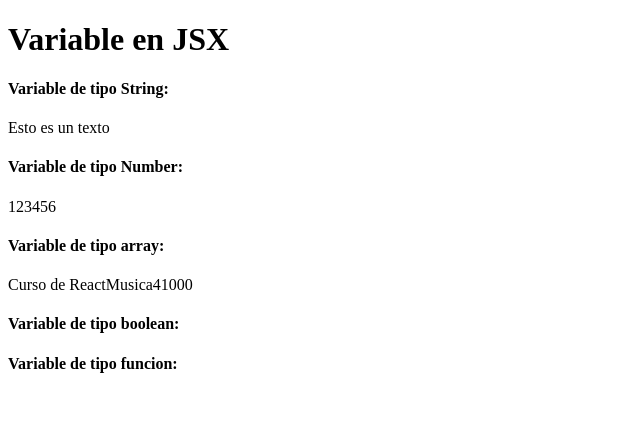
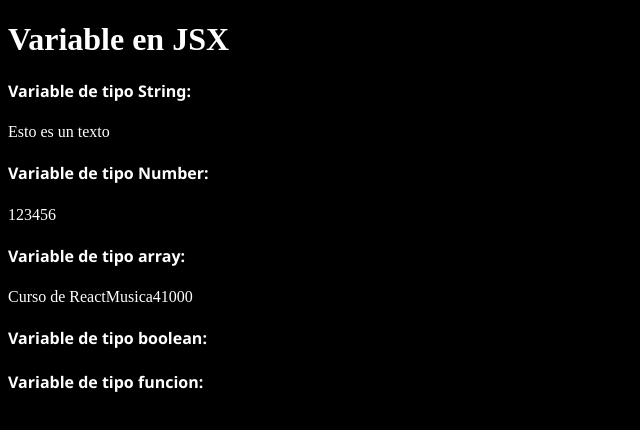
Before and after one commit to malessan4/curso-tutorial-react, a React (Vite) app: page / in a window 1280 px wide. Shown: the top 430 px of the page, without its empty margins (0-640 px from the left). Built offline with nearby package versions, Linux system fonts and the light colour scheme.

Commit message:
Insertamos estilo a la app en react

```diff
--- /dev/null
+++ b/src/PrimerComponente.css
@@ -0,0 +1,3 @@
+h4 {
+    font-family: 'Segoe UI', Tahoma, Geneva, Verdana, sans-serif;
+}
--- a/src/PrimerComponente.jsx
+++ b/src/PrimerComponente.jsx
@@ -1,3 +1,10 @@
+import './PrimerComponente.css'
+// Cuando el css es para el componente solo, lo mejor es que solo importe el componente jsx
+// Cuando es el body de toda la app es en el main.jsx
+
+// Lo ideal tambien seria que estuviera todos los estilos en una carpeta y ahi seria
+// './styles/PrimerComponente.css
+
 const string = 'Esto es un texto'
 const number = 123456
 const array = ['Curso de React', 'Musica', 4, 1000]
@@ -7,16 +14,22 @@ const fecha = new Date()
 const objeto = { nombre: 'Curso de Javascript', duracion: 4 }
 
 
+/**
+ *
+ * Lo mejor es que las variables esten fuera del scope del return, porque si tiene que pintar de nuevo deberia reasignar el valor de las
+ * variables
+ *
+ */
 
 export const PrimerComponente = () => {
     return (
-        <div>
+        <>
             <h1>Variable en JSX</h1>
             <h4>Variable de tipo String:</h4> <p>{string}</p>
             <h4>Variable de tipo Number:</h4> <p>{number}</p>
             <h4>Variable de tipo array:</h4> <p>{array}</p>
             <h4>Variable de tipo boolean:</h4> <p>{boolean}</p>
             <h4>Variable de tipo funcion:</h4> <p>{funcion}</p>
-        </div>
+        </>
     )
 }
--- a/src/main.jsx
+++ b/src/main.jsx
@@ -1,7 +1,10 @@
 import { StrictMode } from 'react'
 import { createRoot } from 'react-dom/client'
 import {PrimerComponente} from './PrimerComponente'
-
+import './styles.css'
+// Cuando el css es en el body de toda la app es en el main.jsx
+// Lo ideal tambien seria que estuviera todos los estilos en una carpeta y ahi seria
+// './styles/styles.css
 
 createRoot(document.getElementById('root')).render(
   <StrictMode>
--- /dev/null
+++ b/src/styles.css
@@ -0,0 +1,4 @@
+body, html {
+    background-color: black;
+    color: white;
+}
```
